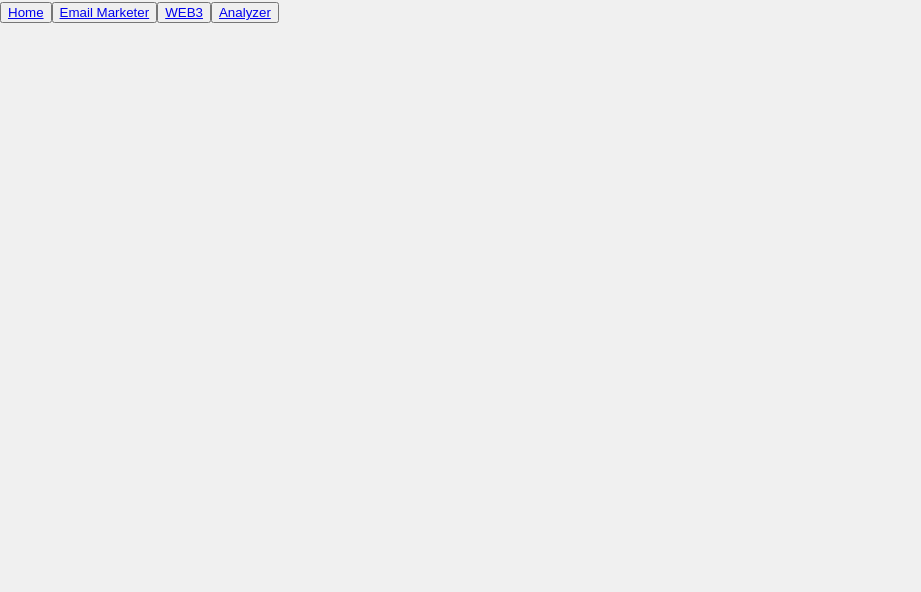
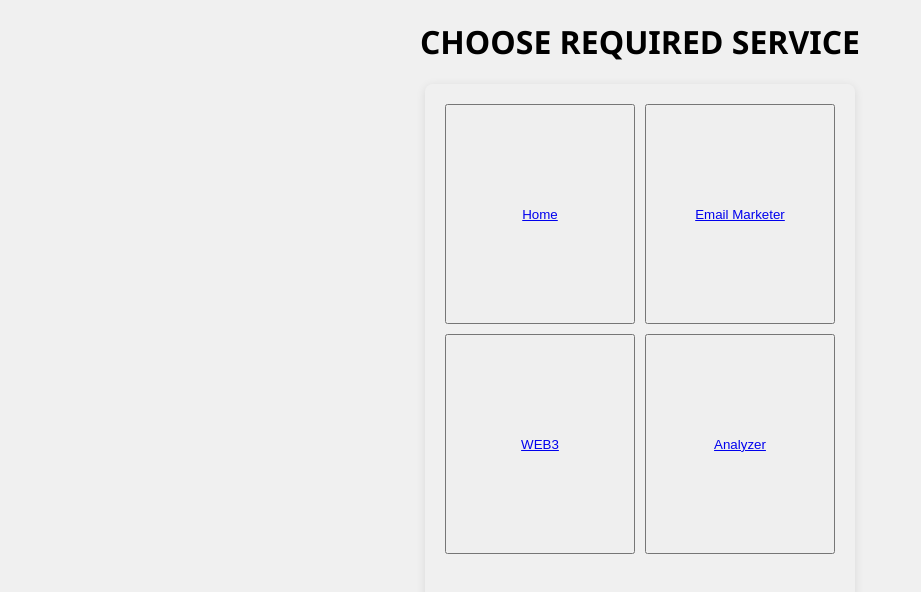
Before and after one commit to ariis11/aihub, a React (Vite) app: page /#/ in a window 1280 px wide. Shown: the top 592 px of the page, without its empty margins (0-921 px from the left). Built offline with nearby package versions, Linux system fonts and the light colour scheme; what @twa-dev/sdk would draw is missing.

Commit message:
PG router test

```diff
--- a/src/components/Home.tsx
+++ b/src/components/Home.tsx
@@ -22,15 +22,30 @@ export default function Home() {
   return (
     <>
       {!selectedRoute ? (
-        <div>
-          <button key="/home" onClick={() => handleRouteSelection("/home")}><Link to="/home">Home</Link></button>
-          <button key="/email-marketer" onClick={() => handleRouteSelection("/email-marketer")}><Link to="/email-marketer">Email Marketer</Link></button>
-          <button key="/crypto-news" onClick={() => handleRouteSelection("/crypto-news")}><Link to="/crypto-news">WEB3</Link></button>
-          <button key="/technical-analysis" onClick={() => handleRouteSelection("/technical-analysis")}><Link to="/technical-analysis">Analyzer</Link></button>
-          {/* <Link to="/email-marketer">Email Marketer</Link>
-          <Link to="/crypto-news">WEB3</Link>
-          <Link to="/technical-analysis">Analyzer</Link> */}
+        <div className="div-center">
+          <h1 className="navigation-header">CHOOSE REQUIRED SERVICE</h1>
+          <div className="container-navigation">
+            <div className="inner">
+              {/* <div className="item">
+                    <img src="imgen.webp" className="img" />
+                    <button className="btn" key="/email-marketer" onClick={() => handleRouteSelection("/email-marketer")}><Link to="/email-marketer">Email Marketer</Link></button>
+                </div> */}
+              <button key="/home" onClick={() => handleRouteSelection("/home")}><Link to="/home">Home</Link></button>
+              <button key="/email-marketer" onClick={() => handleRouteSelection("/email-marketer")}><Link to="/email-marketer">Email Marketer</Link></button>
+              <button key="/crypto-news" onClick={() => handleRouteSelection("/crypto-news")}><Link to="/crypto-news">WEB3</Link></button>
+              <button key="/technical-analysis" onClick={() => handleRouteSelection("/technical-analysis")}><Link to="/technical-analysis">Analyzer</Link></button>
+            </div>
+          </div>
         </div>
+
+
+
+        // <div>
+        //   <button key="/home" onClick={() => handleRouteSelection("/home")}><Link to="/home">Home</Link></button>
+        //   <button key="/email-marketer" onClick={() => handleRouteSelection("/email-marketer")}><Link to="/email-marketer">Email Marketer</Link></button>
+        //   <button key="/crypto-news" onClick={() => handleRouteSelection("/crypto-news")}><Link to="/crypto-news">WEB3</Link></button>
+        //   <button key="/technical-analysis" onClick={() => handleRouteSelection("/technical-analysis")}><Link to="/technical-analysis">Analyzer</Link></button>
+        // </div>
       ) : (
         <div>
           <Link to="/home">Back to Home</Link>
```
